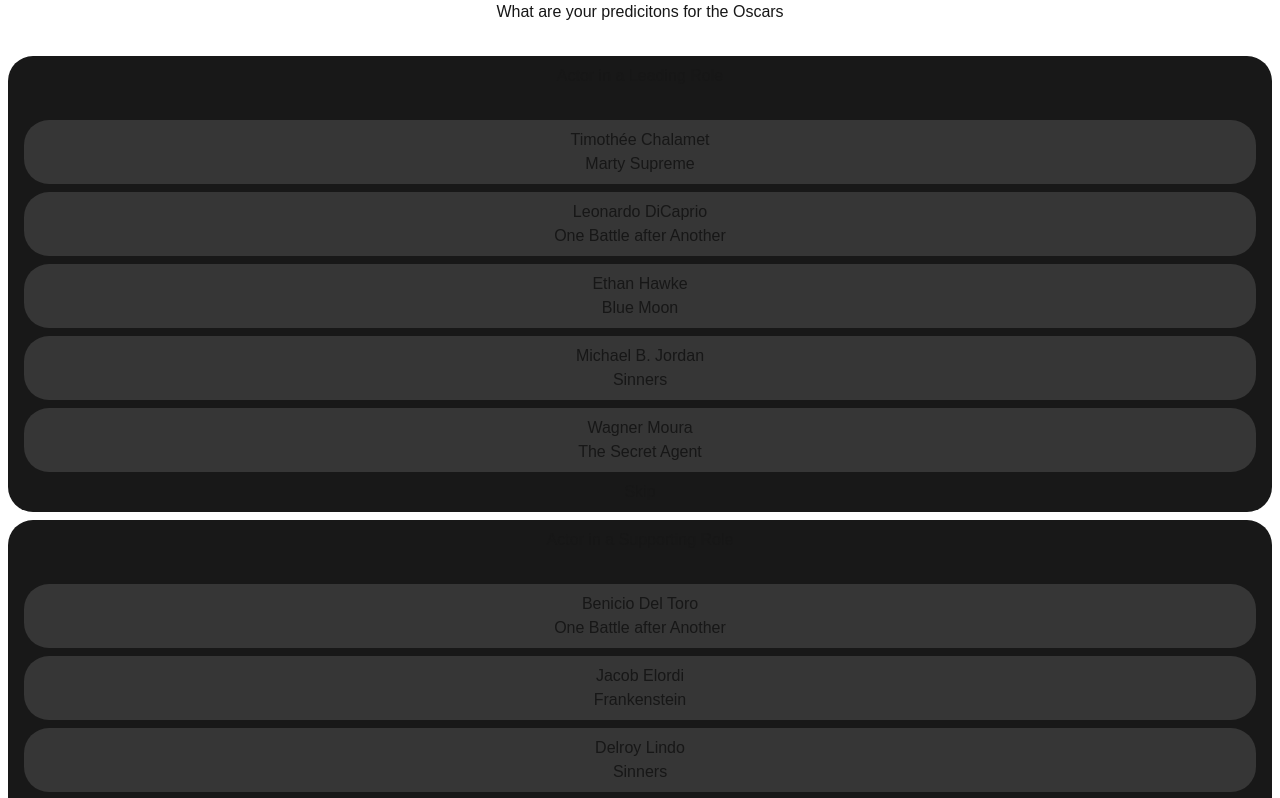
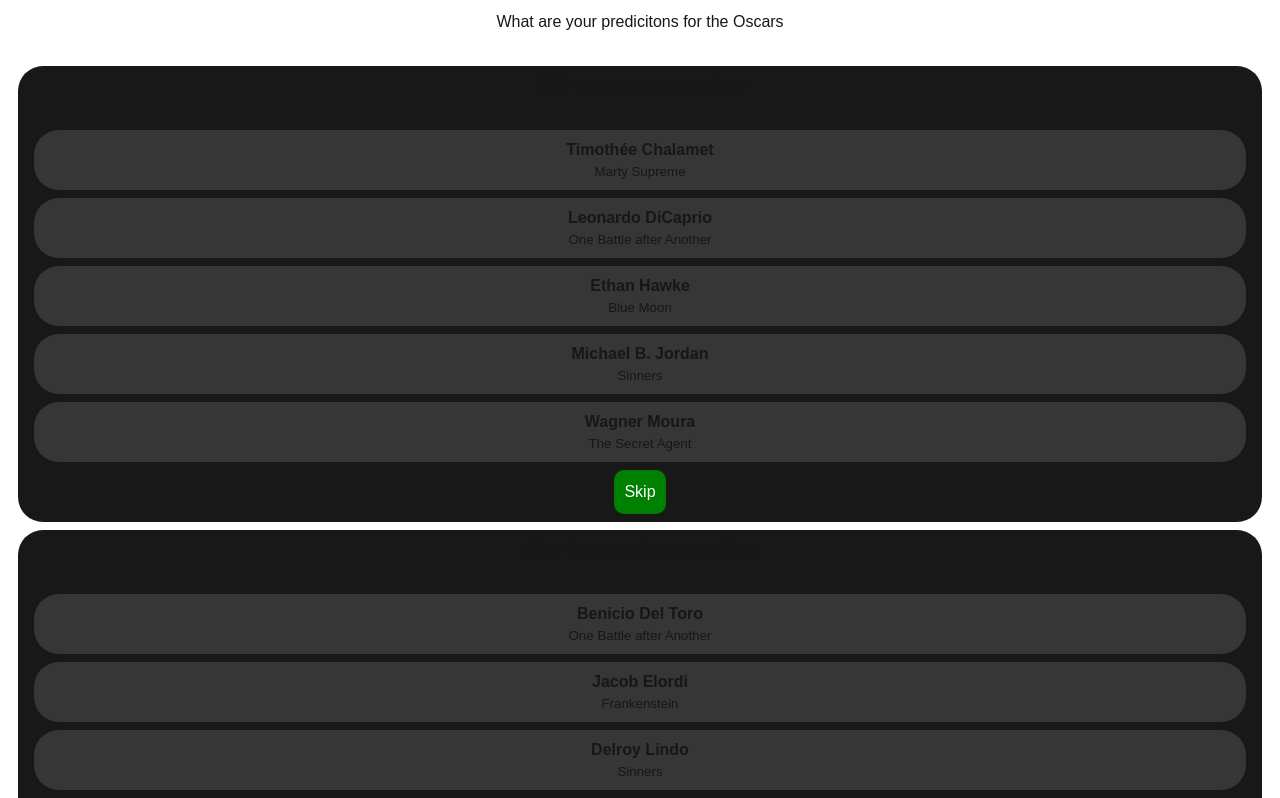
Before and after one commit to zakgc/share-your-predictions, a Next.js app: page /oscars in a window 1280 px wide. Shown: the top 798 px of the page. Built offline with nearby package versions, Linux system fonts and the light colour scheme.

Commit message:
small improvements

```diff
--- a/app/globals.css
+++ b/app/globals.css
@@ -20,6 +20,7 @@
 }
 
 body {
+  padding: 10px;
   background: var(--background);
   color: var(--foreground);
   text-align: center;
--- a/app/oscars/page.module.css
+++ b/app/oscars/page.module.css
@@ -12,14 +12,35 @@
     text-align: center;
     background-color: rgb(54, 54, 54);
     border-radius: 25px;
+    cursor: pointer;
+}
+
+.optionText {
+    font-weight: bold;
+    size: 10px;
+}
+
+.optionDetails {
+    font-weight: 100;
+    font-size: smaller;
 }
 
 .selected {
     background-color: rgb(22, 92, 20);
 }
 
-.shareButton {
+.skipButton {
+    cursor: pointer;
     background-color: green;
     color: white;
     padding: 10px;
+    border-radius: 10px;
 }
+
+.shareButton {
+    cursor: pointer;
+    background-color: green;
+    color: white;
+    padding: 10px;
+    border-radius: 10px;
+}
--- a/app/oscars/page.tsx
+++ b/app/oscars/page.tsx
@@ -29,6 +29,7 @@ const intitialOptionsState = () => {
 export default function Home() {
   const [optionsState, setOptionsState] = useState(intitialOptionsState);
   let userPredicitons: UserPrediction[] = [];
+  let numberOfCategories = oscarsData.categories.length;
 
   oscarsData.categories.forEach((category: Category) => {
     userPredicitons.push({
@@ -82,7 +83,7 @@ export default function Home() {
   };
 
   const jumpToCategory = (id: string) => {
-    document.getElementById(id)?.scrollIntoView();
+    document.getElementById(id)?.scrollIntoView({ behavior: 'smooth' });
   };
 
   return (
@@ -94,7 +95,9 @@ export default function Home() {
           let categoryKey = `${category.name}-${categoryIndex}`;
           return (
             <div className={styles.categoryBox} key={categoryKey}>
-              <h1 id={`c${categoryIndex}`}>{category.name}</h1>
+              <h1 id={`c${categoryIndex}`}>
+                {categoryIndex + 1}/{numberOfCategories} - {category.name}
+              </h1>
               <br />
               {category.options.map((option: Option, optionIndex: number) => {
                 let optionKey = `${category.name}-${option.option}-${optionIndex}`;
@@ -115,12 +118,13 @@ export default function Home() {
                       jumpToCategory(`c${categoryIndex + 1}`);
                     }}
                   >
-                    <h2>{option.option}</h2>
-                    <h3>{option.details}</h3>
+                    <h2 className={styles.optionText}>{option.option}</h2>
+                    <h3 className={styles.optionDetails}>{option.details}</h3>
                   </div>
                 );
               })}
               <button
+                className={styles.skipButton}
                 onClick={() => {
                   jumpToCategory(`c${categoryIndex + 1}`);
                 }}
```
